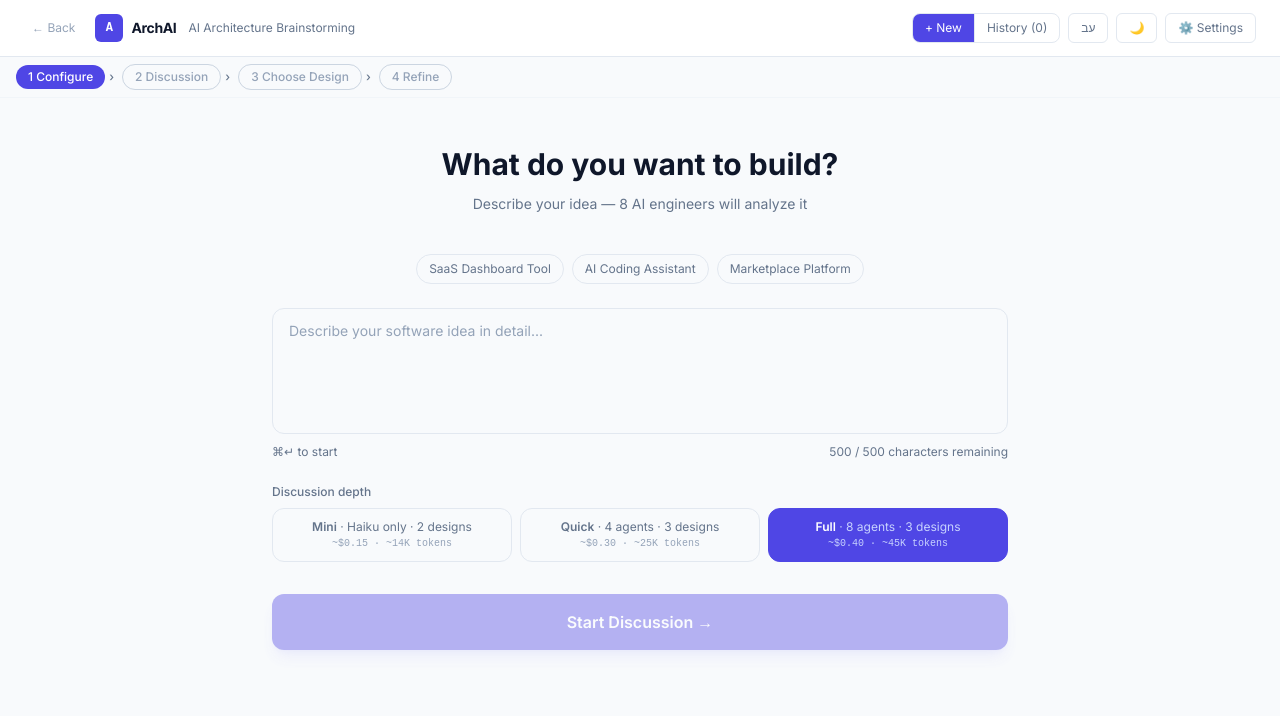
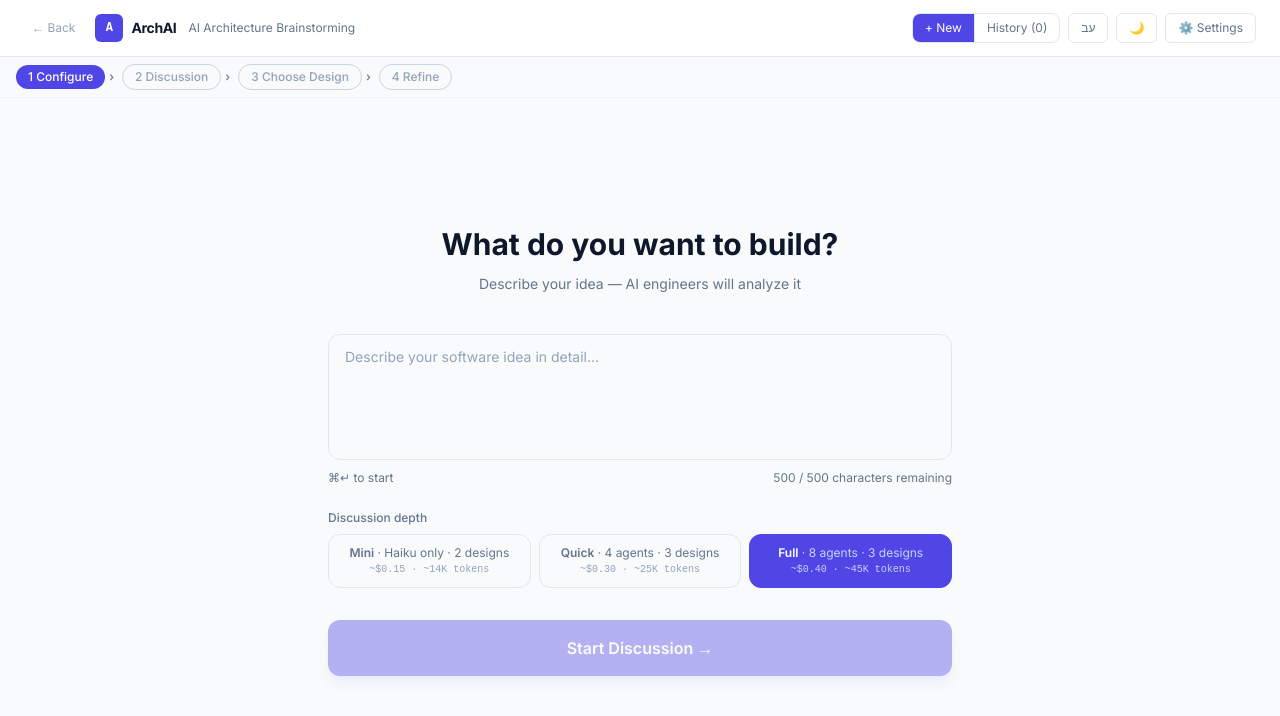
Before and after one commit to rachelmiller8833-hub/arch-ai, a Next.js app: page /project in a window 1280 px wide. Shown: the top 716 px of the page. Built offline with nearby package versions, Linux system fonts and the light colour scheme.

Commit message:
some fixes in the landing page, and design fixes

```diff
--- a/app/components/StepContinue.tsx
+++ b/app/components/StepContinue.tsx
@@ -452,7 +452,7 @@ export default function StepContinue({
       )}
 
       {/* ---- Chat thread ---- */}
-      <main className="flex-1 max-w-3xl mx-auto w-full px-4 py-6">
+      <main className="flex-1 max-w-2xl mx-auto w-full px-4 py-6">
 
         {/* Header */}
         <div className="mb-8">
@@ -499,7 +499,7 @@ export default function StepContinue({
       {/* ---- Generate refined HTML panel ---- */}
       {continueMessages.length > 0 && !isRunning && (
         <div className={`border-t px-4 py-3 ${dm ? 'bg-slate-900 border-slate-700/50' : 'bg-white border-slate-100'}`}>
-          <div className="max-w-3xl mx-auto">
+          <div className="max-w-2xl mx-auto">
             {refinedHtml ? (
               <div className={`flex items-center gap-3 p-3 rounded-xl border ${dm ? 'border-emerald-500/30 bg-emerald-500/10' : 'border-emerald-200 bg-emerald-50'}`}>
                 <span className="text-emerald-500 text-sm font-semibold flex-1">
@@ -550,7 +550,7 @@ export default function StepContinue({
 
       {/* ---- Input bar — sticky at bottom ---- */}
       <div className={`sticky bottom-0 border-t ${dm ? 'bg-slate-900 border-slate-700/50' : 'bg-white border-slate-200'}`}>
-        <div className="max-w-3xl mx-auto px-4 py-4">
+        <div className="max-w-2xl mx-auto px-4 py-4">
           <div className="flex gap-3">
             <textarea
               value={input}
--- a/app/components/StepDebate.tsx
+++ b/app/components/StepDebate.tsx
@@ -469,7 +469,7 @@ export default function StepDebate({
       </div>
 
       {/* ---- Chat thread ---- */}
-      <main className="flex-1 max-w-3xl mx-auto w-full px-4 py-6">
+      <main className="flex-1 max-w-2xl mx-auto w-full px-4 py-6">
         <div id="chat-container" className="space-y-6">
 
           {messages.map((msg, i) => (
@@ -563,8 +563,8 @@ export default function StepDebate({
             </div>
           )}
 
-          {/* Stopped early — block prototypes, offer restart */}
-          {!isStreaming && !debateComplete && !invalidTopic && messages.length > 0 && (
+          {/* Stopped early — block prototypes, offer restart (hidden during demo) */}
+          {!isStreaming && !debateComplete && !invalidTopic && messages.length > 0 && !demoReplayMessages?.length && (
             <div className="text-center pt-4 pb-2 space-y-2">
               <p className={`text-xs ${subtle}`}>
                 {isHe ? 'הדיון הופסק — הפעל מחדש כדי ליצור אב-טיפוסים' : 'Debate stopped — restart to generate prototypes'}
--- a/app/components/StepInput.tsx
+++ b/app/components/StepInput.tsx
@@ -37,11 +37,6 @@ interface StepInputProps {
   onDeleteHistory?: (id: string) => void;
 }
 
-// Template ideas shown as quick-fill buttons
-const TEMPLATES = {
-  en: ['SaaS Dashboard Tool', 'AI Coding Assistant', 'Marketplace Platform'],
-  he: ['לוח SaaS', 'עוזר AI לקוד', 'פלטפורמת מרקטפלייס'],
-};
 
 export default function StepInput({
   topic, setTopic,
@@ -69,11 +64,6 @@ export default function StepInput({
   function handleStart() {
     if (!topic.trim()) return;
     onStartDebate();
-  }
-
-  // Fill the topic input with a template
-  function handleTemplate(t: string) {
-    setTopic(t);
   }
 
   function saveSettings() {
@@ -306,7 +296,7 @@ export default function StepInput({
       </div>
 
       {/* ---- Main content ---- */}
-      <main className="max-w-3xl mx-auto px-4 py-12">
+      <main className="max-w-2xl mx-auto px-6 pt-32 pb-12">
 
         {/* ---- History tab ---- */}
         {activeTab === 'history' && (
@@ -408,23 +398,8 @@ export default function StepInput({
           <p className={`text-sm ${subtle}`}>
             {isHe
               ? 'תאר את הרעיון שלך — 8 מהנדסי AI ינתחו אותו'
-              : 'Describe your idea — 8 AI engineers will analyze it'}
+              : 'Describe your idea — AI engineers will analyze it'}
           </p>
-        </div>
-
-        {/* Template buttons */}
-        <div className="flex flex-wrap gap-2 justify-center mb-6">
-          {TEMPLATES[lang].map(t => (
-            <button
-              key={t}
-              onClick={() => handleTemplate(t)}
-              className={`text-xs px-3 py-1.5 rounded-full border transition-colors ${
-                dm
-                  ? 'border-slate-700 hover:bg-slate-800 text-slate-400'
-                  : 'border-slate-200 hover:bg-slate-100 text-slate-500'
-              }`}
-            >{t}</button>
-          ))}
         </div>
 
         {/* Topic textarea */}
--- a/app/components/StepPrototypes.tsx
+++ b/app/components/StepPrototypes.tsx
@@ -373,7 +373,7 @@ export default function StepPrototypes({
     return (
       <div dir={isHe ? 'rtl' : 'ltr'} className="min-h-screen flex flex-col">
         <Nav />
-        <main className="flex-1 max-w-5xl mx-auto w-full px-4 py-10">
+        <main className="flex-1 max-w-4xl mx-auto w-full px-4 py-10">
           <div className="text-center mb-10">
             <h2 className="text-2xl font-bold mb-2">
               {isHe ? `${conceptCount} כיוונים מוצרים` : `${conceptCount} Product Directions`}
@@ -537,7 +537,7 @@ export default function StepPrototypes({
   return (
     <div dir={isHe ? 'rtl' : 'ltr'} className="min-h-screen flex flex-col">
       <Nav />
-      <main className="flex-1 max-w-5xl mx-auto w-full px-4 py-10">
+      <main className="flex-1 max-w-4xl mx-auto w-full px-4 py-10">
         {generationError && (
           <div className={`mb-6 p-4 rounded-xl border text-sm ${dm ? 'bg-amber-500/10 border-amber-500/30 text-amber-400' : 'bg-amber-50 border-amber-200 text-amber-700'}`}>
             <p className="font-semibold mb-1">Partial generation</p>
```
Also changed, not shown: 1 other file (tests, documents, lock files or other folders).
